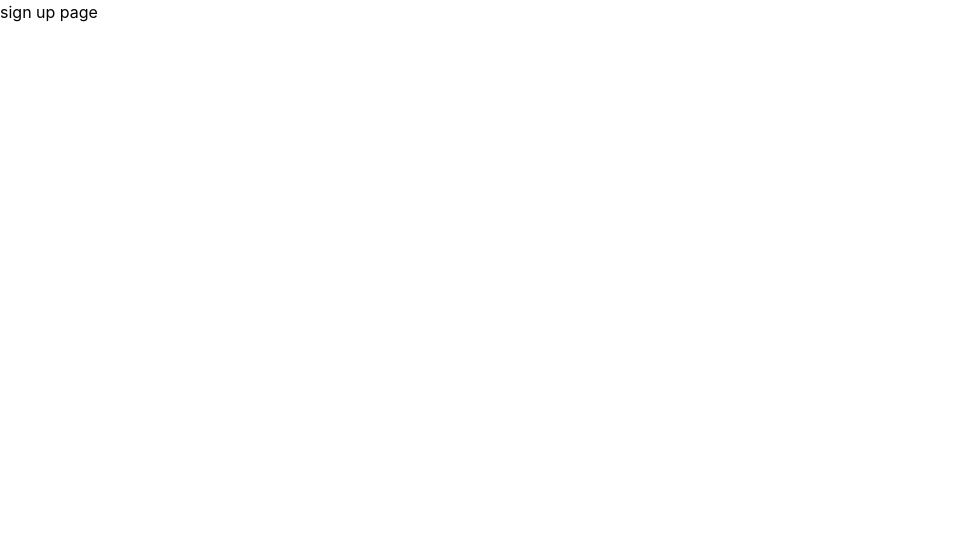
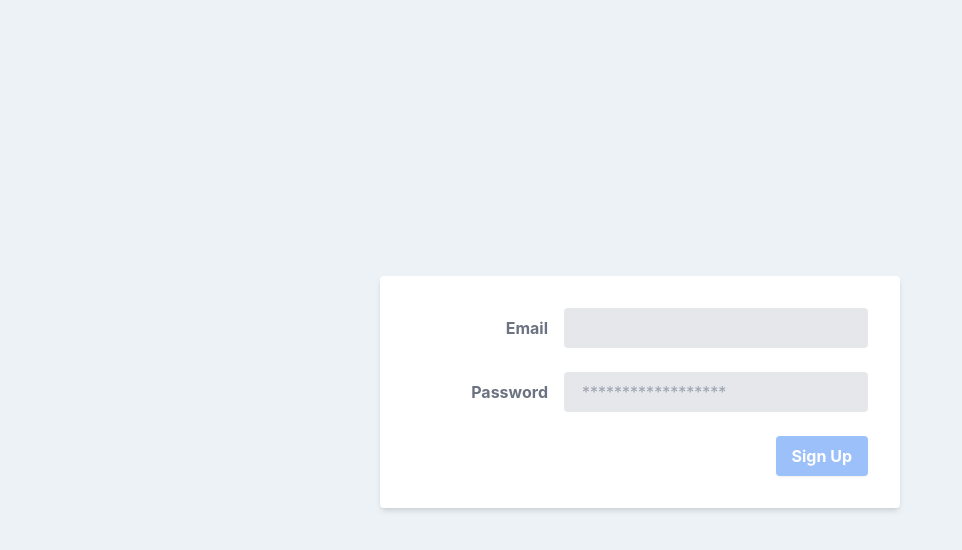
Before and after one commit to SeungGukYoo/wanted-pre-onboarding-frontend, a React (Create React App) app: page /signup in a window 1280 px wide. Shown: the top 550 px of the page, without its empty margins (0-962 px from the left). Built offline with nearby package versions, Linux system fonts and the light colour scheme.

Commit message:
회원가입 UI 생성 및 클라이언트 기능 구현

```diff
--- a/src/components/SignUp.tsx
+++ b/src/components/SignUp.tsx
@@ -1,7 +1,87 @@
-import React from "react";
+import axios from "axios";
+import React, { useEffect, useState } from "react";
 
 const SignUp = () => {
-  return <div>sign up page</div>;
+  const [email, setEmail] = useState("");
+  const [isEmailValidate, setIsEamilValidate] = useState(false);
+  const [password, setPassword] = useState("");
+  const [isPasswordValidate, setIsPasswordValidate] = useState(false);
+  const [enableButton, setEnableButton] = useState(false);
+
+  const handleEmailChange = (e: React.ChangeEvent<HTMLInputElement>) => {
+    if (!/@/.test(e.target.value)) {
+      setIsEamilValidate(false);
+      return;
+    }
+    setIsEamilValidate(true);
+    setEmail(e.target.value);
+  };
+  const handlePasswordChange = (e: React.ChangeEvent<HTMLInputElement>) => {
+    if (e.target.value.length < 7) {
+      setIsPasswordValidate(false);
+    }
+    setIsPasswordValidate(true);
+    setPassword(e.target.value);
+  };
+  const handleSignUp = async (e: any) => {
+    e.preventDefault();
+    console.log(email, password);
+  };
+  useEffect(() => {
+    if (!isEmailValidate || !isPasswordValidate) {
+      setEnableButton(false);
+      return;
+    }
+    setEnableButton(true);
+  }, [isEmailValidate, isPasswordValidate]);
+  return (
+    <div className="bg-[#EDF2F7] h-[100vh]  flex justify-center items-center">
+      <form className="min-w-[520px] bg-white shadow-md rounded px-8 pt-8 pb-8 mb-4" onSubmit={handleSignUp}>
+        <div className="md:flex md:items-center mb-6">
+          <div className="md:w-1/3">
+            <label className="block text-gray-500 font-bold md:text-right mb-1 md:mb-0 pr-4">Email</label>
+          </div>
+          <div className="md:w-2/3">
+            <input
+              className="bg-gray-200 appearance-none border-2 border-gray-200 rounded w-full py-2 px-4 text-gray-700 leading-tight focus:outline-none focus:bg-white focus:border-blue-500"
+              name="email"
+              type="text"
+              data-testid="email-input"
+              onChange={handleEmailChange}
+            />
+          </div>
+        </div>
+        <div className="md:flex md:items-center mb-6">
+          <div className="md:w-1/3">
+            <label className="block text-gray-500 font-bold md:text-right mb-1 md:mb-0 pr-4">Password</label>
+          </div>
+          <div className="md:w-2/3">
+            <input
+              className="bg-gray-200 appearance-none border-2 border-gray-200 rounded w-full py-2 px-4 text-gray-700 leading-tight focus:outline-none focus:bg-white focus:border-blue-500"
+              type="password"
+              name="password"
+              data-testid="password-input"
+              placeholder="******************"
+              onChange={handlePasswordChange}
+            />
+          </div>
+        </div>
+
+        <div className="flex justify-end">
+          <div className="">
+            <button
+              className={`shadow bg-blue-500 focus:shadow-outline focus:outline-none text-white font-bold py-2 px-4 rounded
+              ${enableButton ? " hover:bg-blue-700" : "opacity-50 cursor-not-allowed"}`}
+              type="submit"
+              data-testid="signup-button"
+            >
+              Sign Up
+            </button>
+          </div>
+        </div>
+      </form>
+    </div>
+  );
 };
 
 export default SignUp;
```
